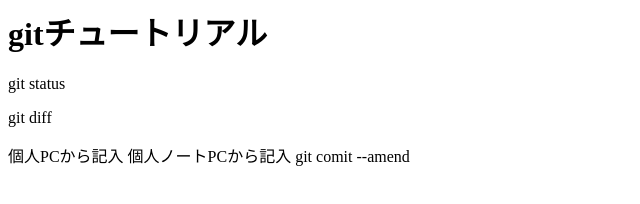
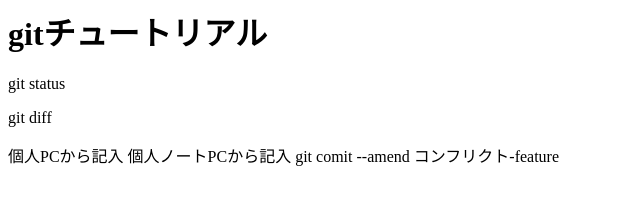
Before and after one commit to MH-0511/git_tutorial, a plain HTML site: page index.html in a window 1280 px wide. Shown: the whole page, without its empty margins (0-640 px from the left). Drawn offline with Linux system fonts and the light colour scheme.

Commit message:
コンフリクト-feature

```diff
--- a/index.html
+++ b/index.html
@@ -4,3 +4,4 @@
 <a>個人PCから記入</a>
 <a>個人ノートPCから記入</a>
 <a>git comit --amend</a>
+<a>コンフリクト-feature</a>
```
